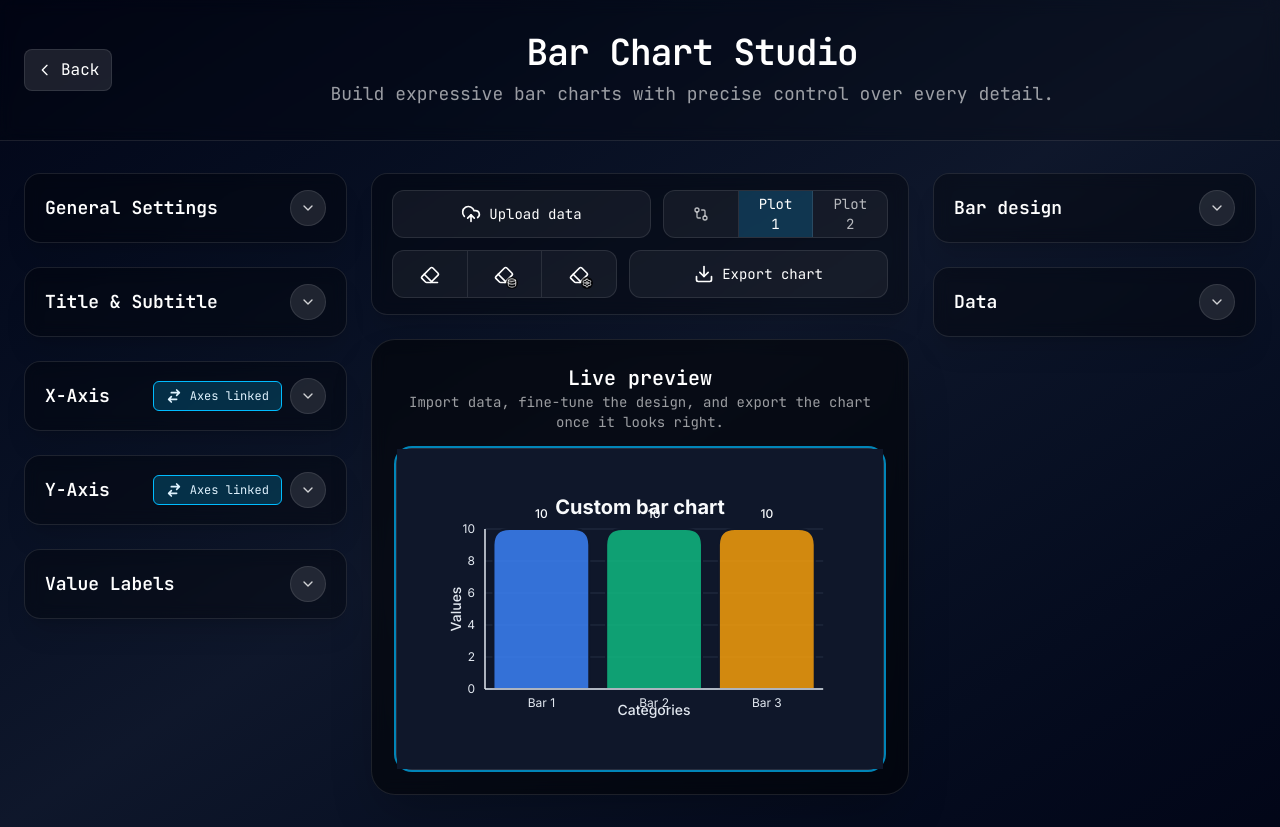
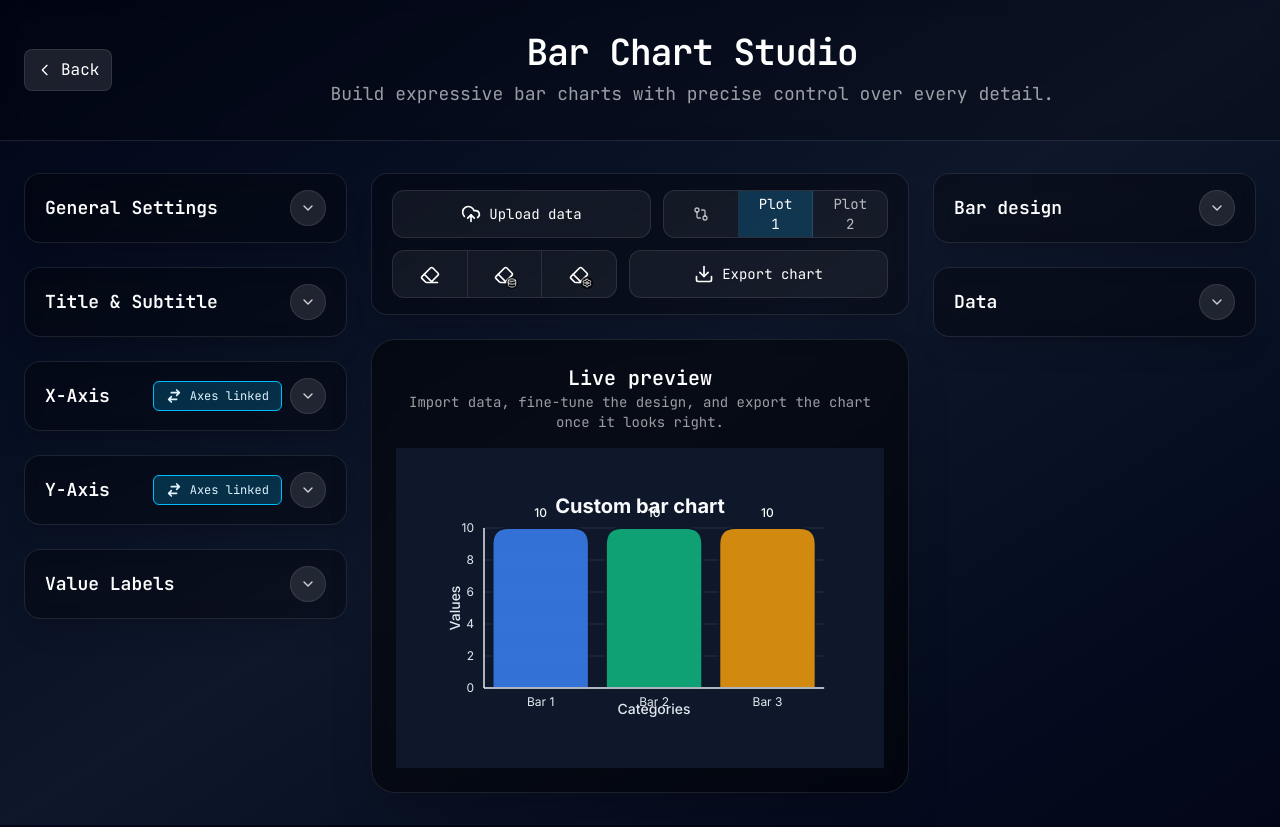
Before and after one commit to Prot10/Plot-Studio, a React (Vite) app: page / in a window 1280 px wide. Both pictures are taken after a click on the button 408 px from the left and 414 px from the top of the page. Built offline with nearby package versions, Linux system fonts and the light colour scheme.

Commit message:
not highlight the border if not in comparison mode

```diff
--- a/src/plots/bar/BarChartPage.tsx
+++ b/src/plots/bar/BarChartPage.tsx
@@ -388,6 +388,7 @@ export function BarChartPage({ onBack }: BarChartPageProps) {
                                             heading={previewHeading(plotIndex)}
                                             isActive={activePlot === plotIndex}
                                             onActivate={() => handleSelectPlot(plotIndex)}
+                                            comparisonEnabled={comparisonEnabled}
                                         />
                                     );
                                 })}
--- a/src/plots/bar/components/ChartPreview.tsx
+++ b/src/plots/bar/components/ChartPreview.tsx
@@ -17,6 +17,7 @@ type ChartPreviewProps = {
   heading?: string
   isActive?: boolean
   onActivate?: () => void
+  comparisonEnabled?: boolean
 }
 
 type ExportFormat = 'png' | 'svg' | 'pdf'
@@ -121,6 +122,7 @@ export function ChartPreview({
   heading,
   isActive = true,
   onActivate,
+  comparisonEnabled = false,
 }: ChartPreviewProps) {
   const [wrapperRef, size] = useElementSize<HTMLDivElement>()
   const svgRef = useRef<SVGSVGElement | null>(null)
@@ -522,8 +524,13 @@ export function ChartPreview({
         <div
           ref={wrapperRef}
           className={classNames(
-            'relative flex min-h-[420px] flex-1 items-center justify-center rounded-2xl border border-white/10 transition',
-            isActive ? 'ring-2 ring-sky-400/70 border-sky-400/60' : 'border-white/10',
+            'relative flex min-h-[420px] flex-1 items-center justify-center transition',
+            comparisonEnabled
+              ? classNames(
+                  'border border-white/10',
+                  isActive ? 'ring-2 ring-sky-400/70 border-sky-400/60' : 'border-white/10'
+                )
+              : 'rounded-2xl'
           )}
           style={{ backgroundColor: settings.backgroundColor, minHeight: `${minContainerHeight}px` }}
           onClick={onActivate}
```
